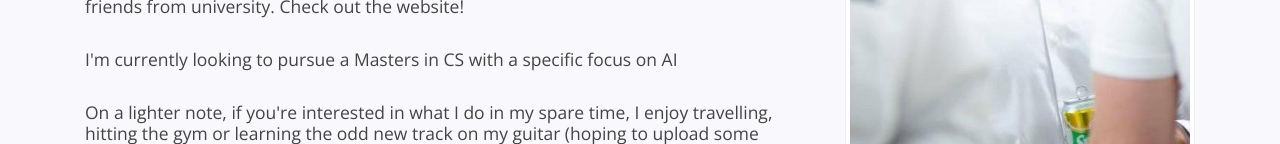
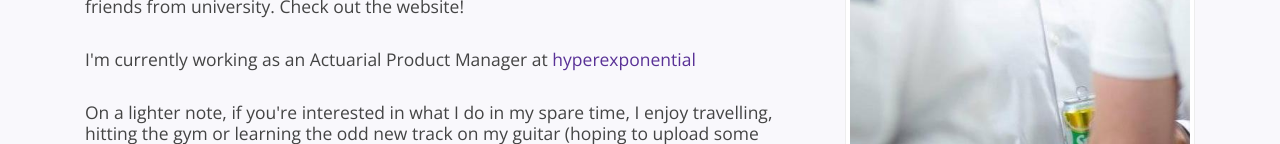
Before and after one commit to utsavtiwary/utsavtiwary.github.io, a plain HTML site: page index.html in a window 1280 px wide. Shown: the part 529-673 px from the top of the page. Drawn offline with nearby package versions, Linux system fonts and the light colour scheme.

Commit message:
Changed status

```diff
--- a/index.html
+++ b/index.html
@@ -70,7 +70,7 @@
                         <h5 class="pb-4 font-weight-light dipslay-5">I graduated from <span class="font-weight-normal"> Imperial College London</span> in 2016 with a <span class="font-weight-normal">BEng in Computing</span></h5>
                         <h5 class="pb-4 font-weight-light dipslay-5">Upon graduating, I worked in the London insurance market as an Actuarial Analyst for 3 and a half years and recently received my qualification as a full fledged <span class="font-weight-normal">Fellow of the Institute and Faculty of Actuaries</span></h5>
                         <h5 class="pb-4 font-weight-light dipslay-5">I have also co-founded a medical education start-up, <a href="https://socratesmed.co.uk" target="_blank"><span class="font-weight-normal">SOCRATES</span></a> with a couple of my friends from university. Check out the website!</h5>
-                        <h5 class="pb-4 font-weight-light dipslay-5">I'm currently looking to pursue a Masters in CS with a specific focus on AI</h5>
+                        <h5 class="pb-4 font-weight-light dipslay-5">I'm currently working as an Actuarial Product Manager at <a href="https://www.hyperexponential.com/" target="_blank"><span class="font-weight-normal">hyperexponential</span></a></h5>
                         <h5 class="pb-4 font-weight-light dipslay-5">On a lighter note, if you're interested in what I do in my spare time, I enjoy travelling, hitting the gym or learning the odd new track on my guitar (hoping to upload some videos to this website)</h5>
                     </div>
                     <div class="col-sm-4">
```
